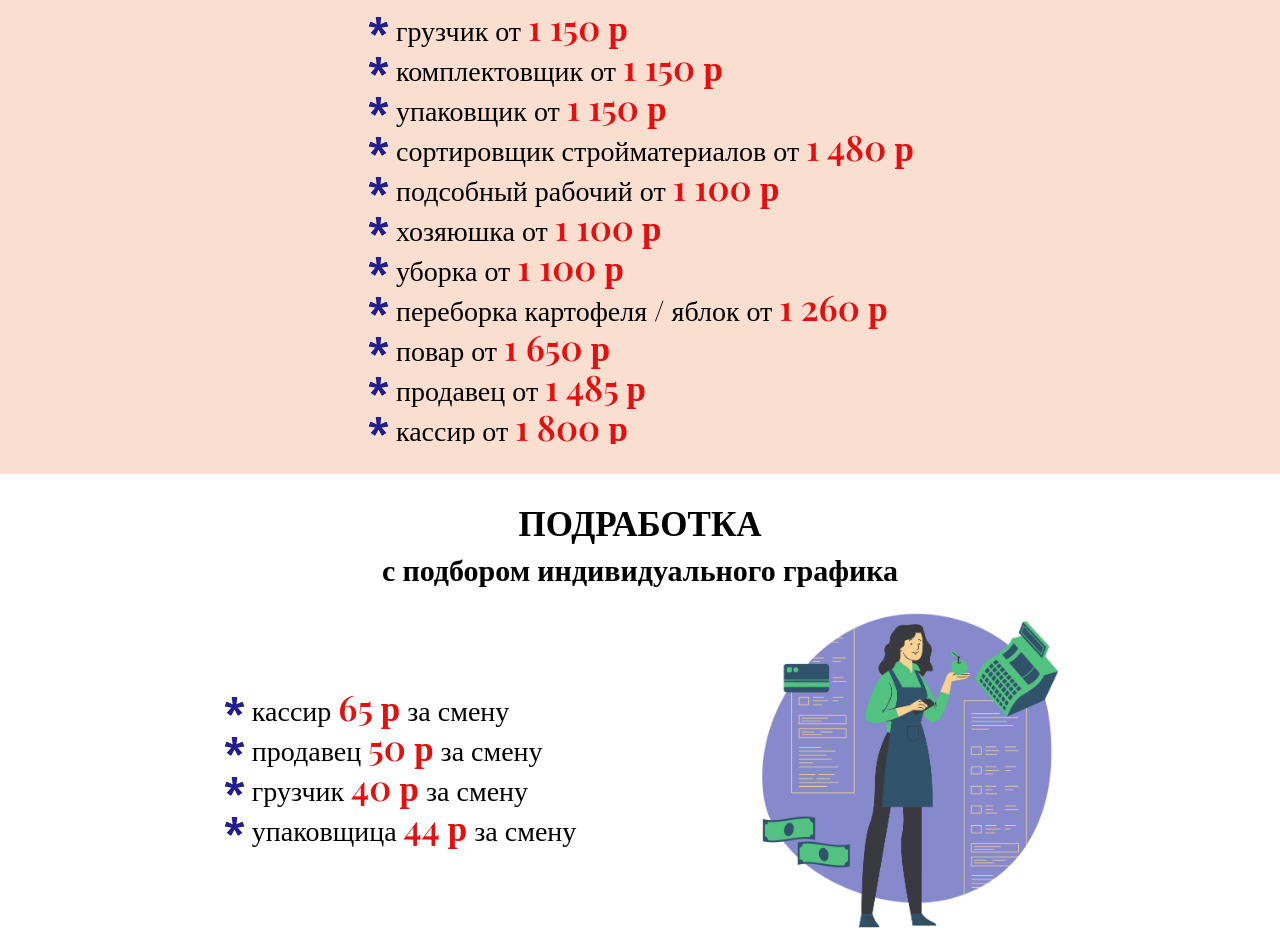
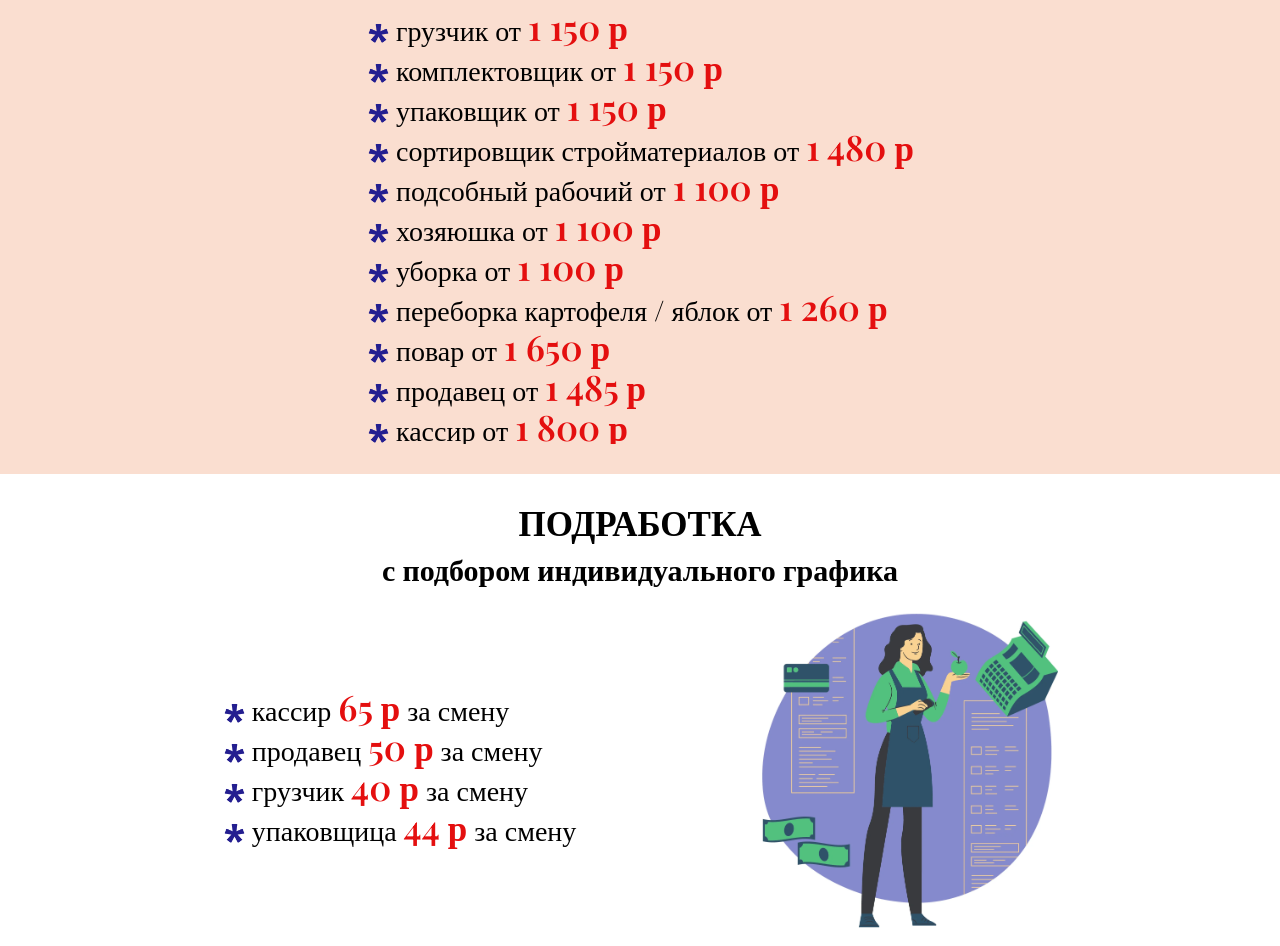
Before and after one commit to yusivacova/favorite, a website built with webpack: page src/index.html in a window 1280 px wide. Shown: the part 1410-2356 px from the top of the page. Built offline with nearby package versions, Linux system fonts and the light colour scheme.

Commit message:
fix: fix icons adaptive

```diff
--- a/src/script/burger.js
+++ b/src/script/burger.js
@@ -4,7 +4,7 @@ export function createBurgerMenu() {
   pastMenu();
 
   closeBurgerMenu();
-};
+}
 
 const openMenuBurger = () => {
   document.querySelector('.burger').addEventListener('click', (e) => {
--- a/src/styles/components/_about.scss
+++ b/src/styles/components/_about.scss
@@ -21,7 +21,7 @@
     flex: 0 1 800px;
     min-height: 400px;
     border-radius: 6%;
-    background: url("../assets/images/top-image.jpg") 100% / cover no-repeat;
+    background: url("../assets/images/top-image.webp") 100% / cover no-repeat;
     @extend %transition;
 
     &:hover {
--- a/src/styles/components/_conditions.scss
+++ b/src/styles/components/_conditions.scss
@@ -67,6 +67,11 @@
       width: 25px;
       height: 25px;
       background: url("../assets/images/icons/arrow.svg") 100% / cover no-repeat;
+
+      @include media-desktop-small {
+        width: 20px;
+        height: 15px;
+      }
     }
   }
 }
--- a/src/styles/components/_part-time.scss
+++ b/src/styles/components/_part-time.scss
@@ -22,7 +22,7 @@
   &__image {
     flex: 0 1 300px;
     min-height: 335px;
-    background: url("../assets/images/cashier.png") 100% / cover no-repeat;
+    background: url("../assets/images/cashier.webp") 100% / cover no-repeat;
     @extend %transition;
     border-radius: 15%;
 
--- a/src/styles/components/_vacancy_list.scss
+++ b/src/styles/components/_vacancy_list.scss
@@ -5,6 +5,10 @@
   &__item {
     position: relative;
     padding: 0 0 0 30px;
+
+    @include media-mobile {
+      padding: 0 0 0 20px;
+    }
 
     span {
       @include font($size: 3.5rem);
@@ -16,11 +20,21 @@
       content: "";
       position: absolute;
       left: 0;
-      top: 15%;
+      top: 35%;
       display: inline-block;
       width: 25px;
       height: 25px;
       background: url("../assets/images/icons/star.png") 100% / cover no-repeat;
+
+      @include media-desktop-small {
+        width: 20px;
+        height: 15px;
+      }
+
+      @include media-mobile {
+        width: 15px;
+        height: 10px;
+      }
     }
   }
 }
```
Also changed, not shown: src/assets/images/cashier.png (deleted), src/assets/images/cashier.webp (added), src/assets/images/top-image.jpg (deleted), src/assets/images/top-image.webp (added).
